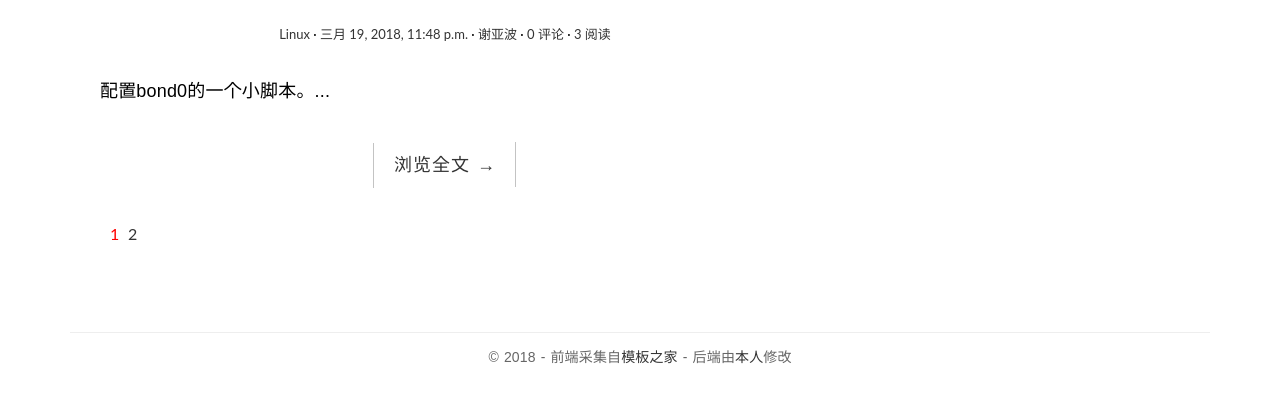
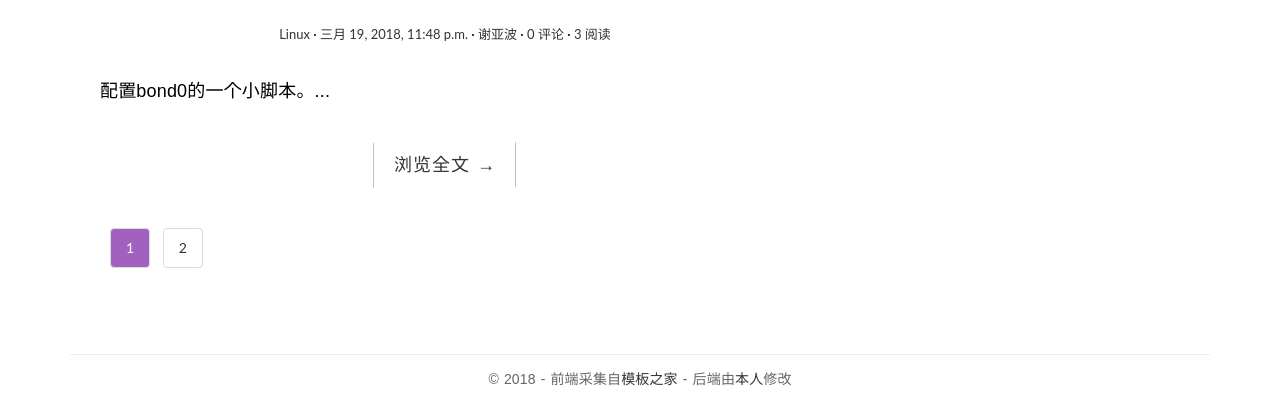
Before and after one commit to xieyabos/blog, a Django app: page / in a window 1280 px wide. Shown: the part 1049-1459 px from the top of the page. Before the commit the page ends 1413 px from the top, so only its background shows below. Run offline with Django 3.2, Linux system fonts and the light colour scheme; data comes from the database, SQL or seed files in the repository; some libraries are stand-ins or nearby versions.

```diff
--- /dev/null
+++ b/blog/static/blog/css/current-page.css
@@ -0,0 +1,31 @@
+.pagination {margin-top: 25px; text-align: center;}
+.pagination a {
+  display: inline-block;
+  line-height: 38px;
+  padding: 0 15px;
+  margin-right: 4px;
+  text-align: center;
+  background-color: #fff;
+  user-select: none;
+  cursor: pointer;
+  font-size: 14px;
+  border: 1px solid #d7dde4;
+  border-radius: 4px;
+  transition: all .2s ease-in-out;
+}
+.pagination a:hover {
+  color: #A161BF;
+  border: 1px solid #A161BF;
+}
+.pagination .current-page {color: white; background-color: #A161BF;}
+.pagination .current-page:hover {
+  color: white;
+  border: 1px solid #A161BF;
+}
+.pagination span {
+  display: inline-block;
+  font-size: 20px;
+  line-height: 38px;
+  padding: 0 8px;
+  margin-right: 4px;
+}
--- a/templates/base.html
+++ b/templates/base.html
@@ -15,6 +15,7 @@
     <link rel="stylesheet" href="{% static 'blog/css/pace.css' %}">
     <link rel="stylesheet" href="{% static 'blog/css/custom.css' %}">
     <link rel="stylesheet" href="{% static 'blog/css/highlights/github.css' %}">
+    <link rel="stylesheet" href="{% static 'blog/css/current-page.css' %}">
 
     <style>
         span.highlighted {
--- a/templates/blog/index.html
+++ b/templates/blog/index.html
@@ -68,7 +68,7 @@
                         <li><a href="?page={{ i }}">{{ i }}</a></li>
                     {% endfor %}
                 {% endif %}
-                <li class="current"><a href="?page={{ page_obj.number }}">{{ page_obj.number }}</a></li>
+                <li><a class="current-page" href="?page={{ page_obj.number }}" >{{ page_obj.number }}</a></li>
                 {% if right %}
                     {% for i in right %}
                         <li><a href="?page={{ i }}">{{ i }}</a></li>
```
